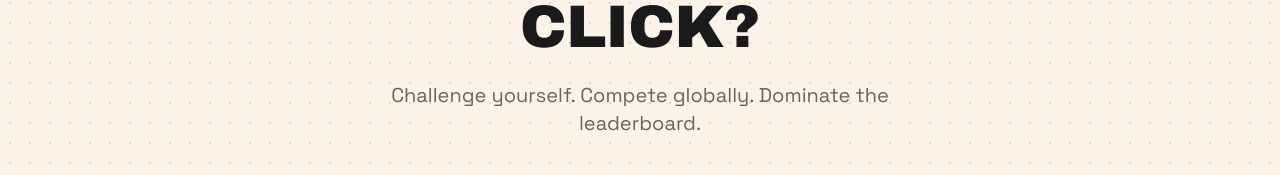
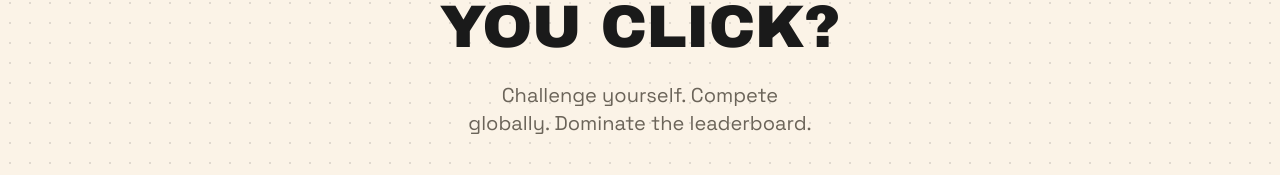
Before and after one commit to parthmunjal07/clicky, a React (Vite) app in the folder frontend/: page / in a window 1280 px wide. Shown: the part 243-418 px from the top of the page. Built offline with nearby package versions, Linux system fonts and the light colour scheme; no server answers.

Commit message:
heading fix

```diff
--- a/frontend/src/pages/LandingPage.tsx
+++ b/frontend/src/pages/LandingPage.tsx
@@ -72,10 +72,16 @@ export function LandingPage({ isAuthenticated }: LandingPageProps) {
             transition={{ duration: 0.5, ease: [0.16, 1, 0.3, 1] }}
             className="flex flex-col items-center gap-6 text-center"
           >
-            <h1 className="nbr-display-heavy text-5xl sm:text-6xl uppercase leading-tight text-[var(--text-primary)]">
+            <h1
+              className="nbr-display-heavy text-5xl sm:text-6xl uppercase leading-tight text-[var(--text-primary)]"
+              style={{ textWrap: 'balance' }}
+            >
               How fast can you click?
             </h1>
-            <p className="text-lg sm:text-xl text-[var(--text-muted)] max-w-[500px]">
+            <p
+              className="text-lg sm:text-xl text-[var(--text-muted)] max-w-[550px]"
+              style={{ textWrap: 'balance' }}
+            >
               Challenge yourself. Compete globally. Dominate the leaderboard.
             </p>
             <button
```
